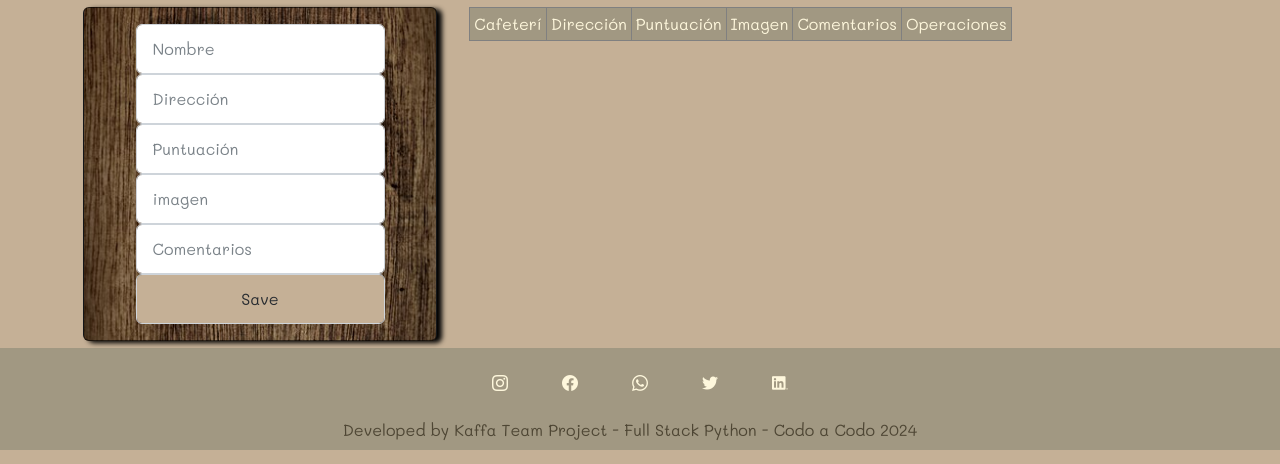
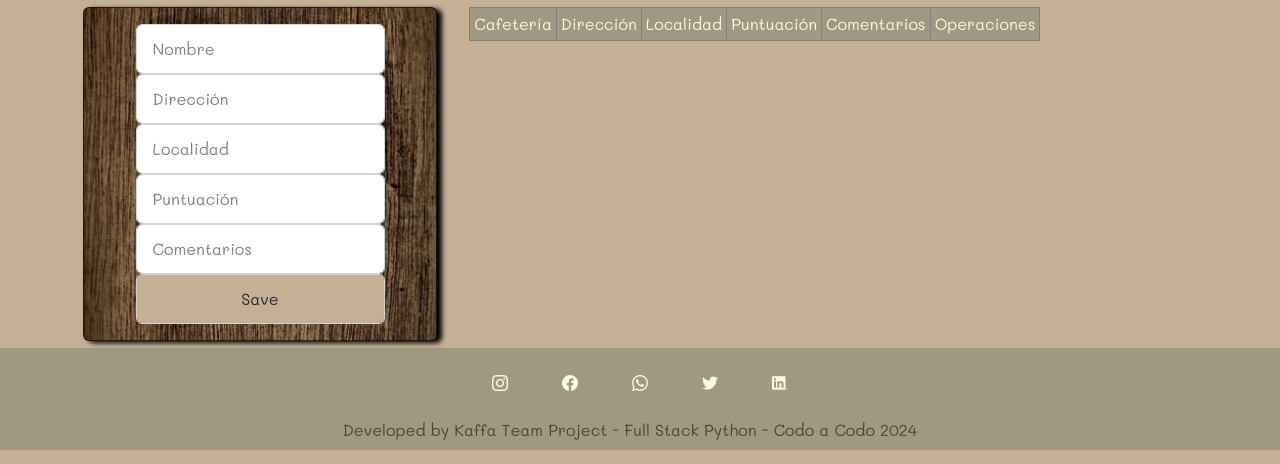
Before and after one commit to geologuito/kaffa-app, a Flask app: page /Admin in a window 1280 px wide. Shown: the part 106-570 px from the top of the page. Run offline with Flask 3, Linux system fonts and the light colour scheme; data that the repository does not hold is empty; some libraries are stand-ins or nearby versions.

Commit message:
Saqué imagen y agregué localidad (ojo que tienen que cambiarlo en sus bases de datos) Modifiqué el holder de puntuación para que permita números del 1 al 5 Estoy jugando con buscar las cafeterías en encuentraKaffa, pero solo eso. Jugando a ver si sale algo

```diff
--- a/Front/App.py
+++ b/Front/App.py
@@ -66,12 +66,12 @@ def add_cafe():
     if request.method == 'POST':
         nombre = request.form['nombre']
         direccion = request.form['direccion']
+        localidad = request.form['localidad']
         puntuacion = request.form['puntuacion']
-        imagen = request.form['imagen']
         detalles = request.form['detalles']
         cur = mysql.connection.cursor()
-        cur.execute('INSERT INTO Cafeterias  (nombre, direccion, puntuacion, imagen, detalles) VALUES (%s, %s, %s, %s, %s)',
-        (nombre, direccion, puntuacion, imagen, detalles))
+        cur.execute('INSERT INTO Cafeterias  (nombre, direccion, localidad, puntuacion, detalles) VALUES (%s, %s, %s, %s, %s)',
+        (nombre, direccion, localidad, puntuacion, detalles))
         mysql.connection.commit()
         flash('Cafeteria agregada correctamente')
         return redirect(url_for('Admin'))
@@ -89,19 +89,19 @@ def update_contact(id):
     if request.method == 'POST':
         nombre = request.form['nombre']
         direccion = request.form['direccion']
+        localidad = request.form['localidad']
         puntuacion = request.form['puntuacion']
-        imagen = request.form['imagen']
         detalles = request.form['detalles']
         cur = mysql.connection.cursor()
         cur.execute("""
                     UPDATE Cafeterias
                     SET nombre =  %s,
                         direccion =  %s,
+                        localidad =  %s,
                         puntuacion =  %s,
-                        imagen =  %s,
                         detalles =  %s
                     WHERE id = %s
-                    """, (nombre, direccion, puntuacion, imagen, detalles, id))
+                    """, (nombre, direccion, localidad, puntuacion, detalles, id))
         mysql.connection.commit()
         flash('Cafeteria acualizada')
         return redirect(url_for('Admin'))
@@ -117,6 +117,13 @@ def delete_cafe(id):
     return redirect(url_for('Admin'))
 
 
+# @app.route('/EncuentraKaffa/<string:nombre>')
+# def encuentraKaffa(nombre):
+#     cur = mysql.connection.cursor()
+#     cur.execute('SELECT * FROM Cafeterias WHERE nombre = %s',(nombre))
+#     data = cur.fetchall()
+#     return render_template('EncuentraKaffa.html')
+
 
 if __name__ == '__main__':
     app.run(port = 3000,debug=True)
--- a/Front/templates/Admin.html
+++ b/Front/templates/Admin.html
@@ -25,10 +25,10 @@
                     <input type="text" name="direccion" placeholder="Dirección" class="form-control">
                 </div>
                 <div class="form-group">
-                    <input type="text" name="puntuacion" placeholder="Puntuación"class="form-control" >
+                    <input type="text" name="localidad" placeholder="Localidad"class="form-control" >
                 </div>
                 <div class="form-group">
-                    <input type="text" name="imagen" placeholder="imagen" class="form-control">
+                    <input type="number" max="5" min="1" name="puntuacion" placeholder="Puntuación" class="form-control">
                 </div>
                 <div class="form-group">
                     <input type="text" name="detalles" placeholder="Comentarios" class="form-control">
@@ -47,10 +47,10 @@
         <table class="table-striped table-bordered table-sm" style="margin: 1%; color:#FEF7DC; background-color: #A19882;">
             <thead>
                 <tr>
-                    <td>Cafeterí</td>
+                    <td>Cafetería</td>
                     <td>Dirección</td>
+                    <td>Localidad</td>
                     <td>Puntuación</td>
-                    <td>Imagen</td>
                     <td>Comentarios</td>
                     <td>Operaciones</td>
                 </tr>
```
Also changed, not shown: Front/templates/EncuentraKaffa.html (+22 -0 lines), Front/static/js/main.js (line endings or trailing spaces).
